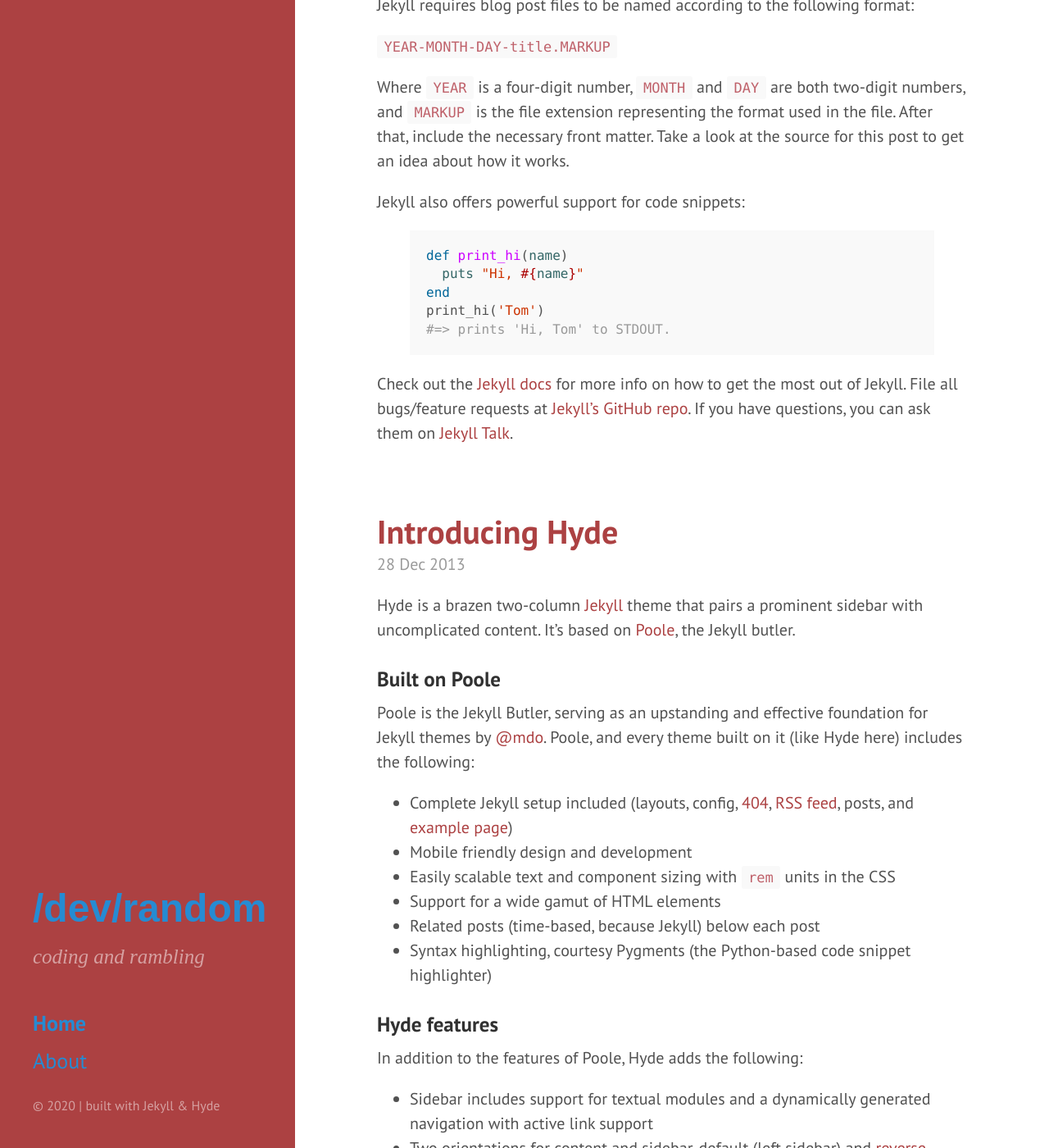
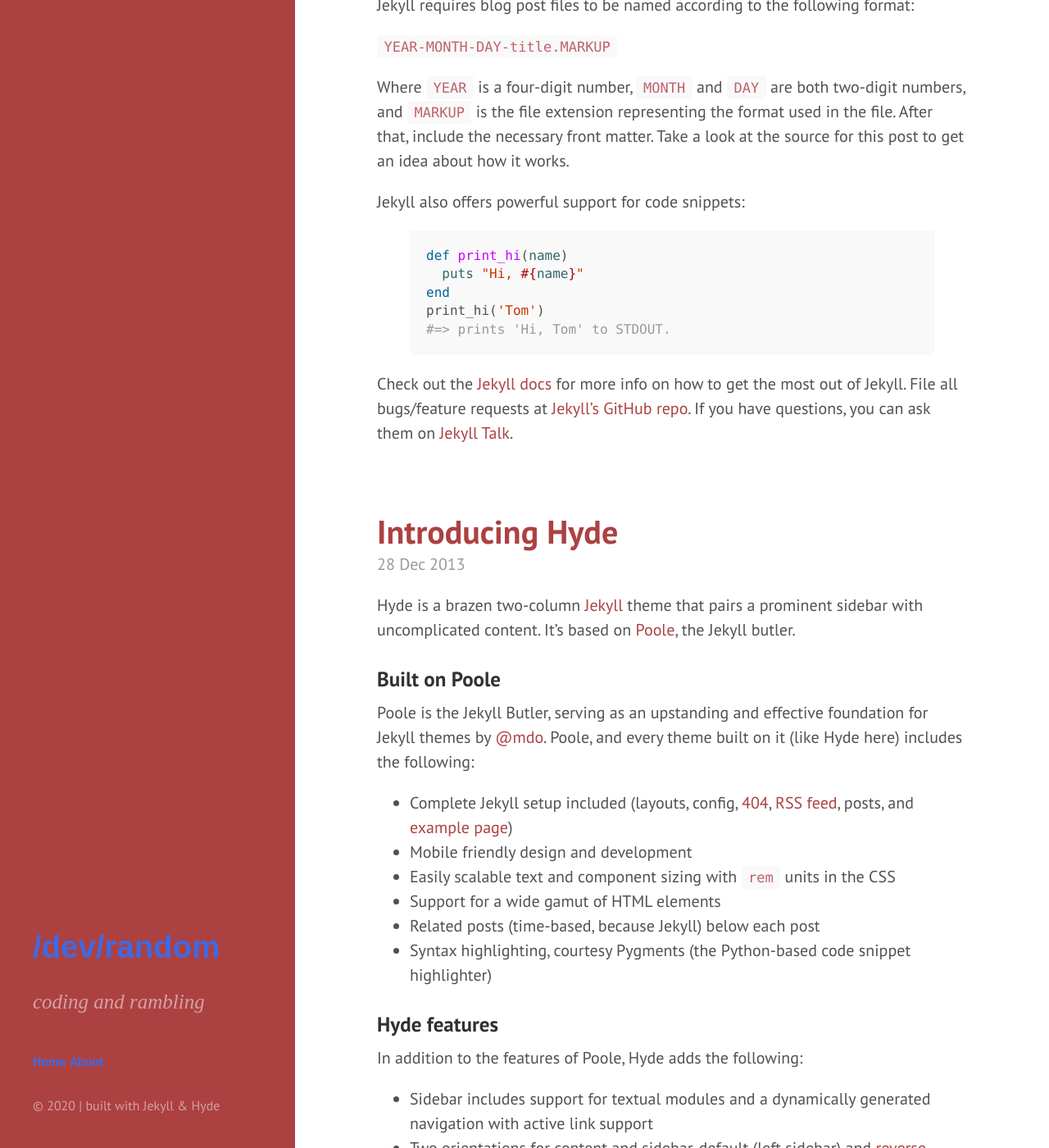
Before and after one commit to dgyarmati/devslashrand-dot-com, a Jekyll site: the page built from index.html, in a window 1280 px wide and 1400 px high, scrolled down 329 px. Shown: the whole window at 82% size. Built offline with Jekyll 4.4.1, drawn with Linux system fonts in a browser that asks for light colours; the list of posts is cut into pages by our own code.

Commit message:
sidebar hyperlinks styling

```diff
--- a/public/css/hyde.css
+++ b/public/css/hyde.css
@@ -72,15 +72,23 @@
 
 /* Sidebar links */
 .sidebar a {
-    -moz-transition: color .5s ease;
-    -webkit-transition: color .5s ease;
-    -o-transition: color .5s ease;
-    transition: color .5s ease;
-    transition-property: color;
-    transition-duration: 0.5s;
-    transition-timing-function: ease;
-    transition-delay: 0s;
-    text-decoration: none !important;
+  position: relative;
+  display: inline-block;
+  font-size: 0.8em;
+  font-weight: 800;
+  color: royalblue;
+  overflow: hidden;
+  background: linear-gradient(to right, midnightblue, midnightblue 50%, royalblue 50%);
+  background-clip: text;
+  -webkit-background-clip: text;
+  -webkit-text-fill-color: transparent;
+  background-size: 200% 100%;
+  background-position: 100%;
+  transition: background-position 275ms ease;
+}
+
+.sidebar a:hover {
+  background-position: 0 100%;
 }
 
 /* About section */
```
